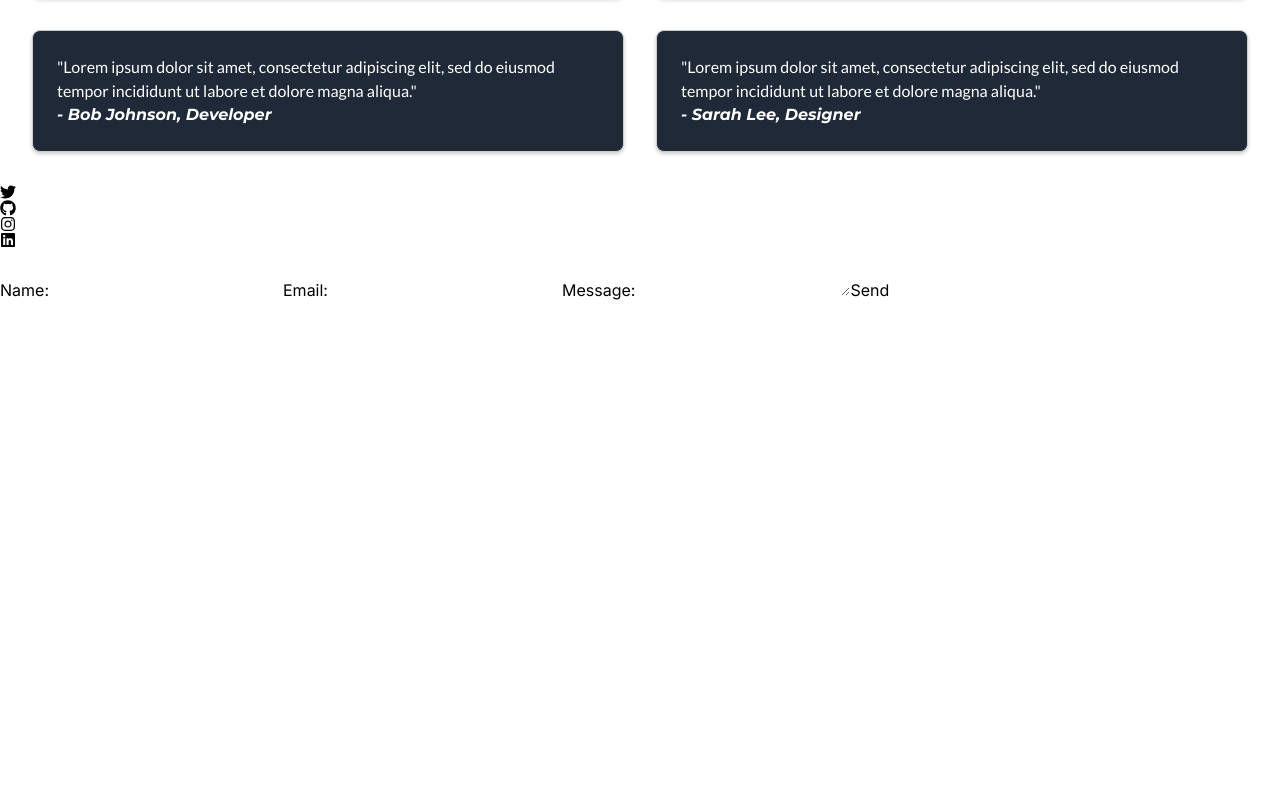
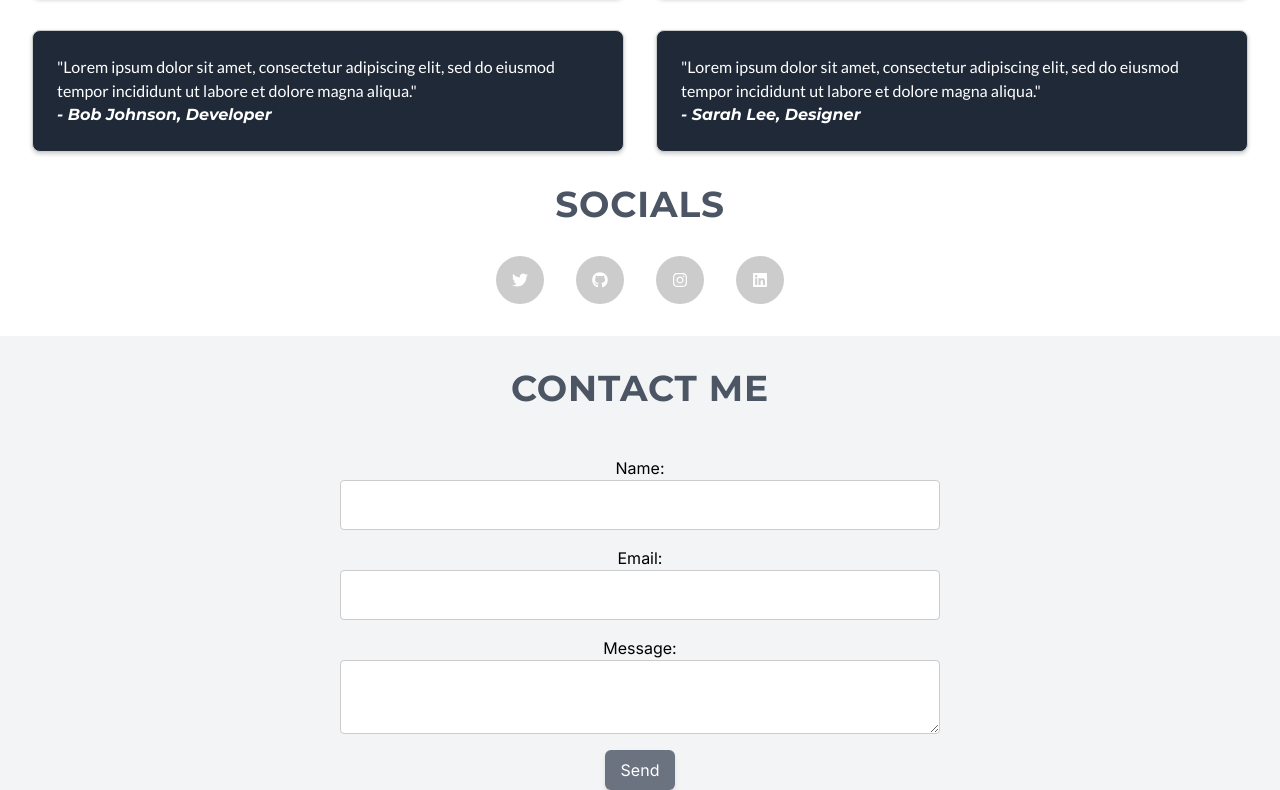
Before and after one commit to Bradley-Hill/bradley-hill-portfolio, a Next.js app in the folder bradley-portfolio/: page / in a window 1280 px wide. Shown: the part 624-1414 px from the top of the page. Before the commit the page ends 926 px from the top, so only its background shows below. Built offline with nearby package versions, Linux system fonts and the light colour scheme.

Commit message:
added some form validation for teh email input and sticky navbar

```diff
--- a/bradley-portfolio/src/app/globals.css
+++ b/bradley-portfolio/src/app/globals.css
@@ -21,3 +21,8 @@ h6 {
 p {
   font-family: "Lato", sans-serif;
 }
+
+#Navbar {
+  position: sticky;
+  top: 0;
+}
--- /dev/null
+++ b/bradley-portfolio/src/app/styles/Contact.css
@@ -0,0 +1,65 @@
+form {
+  display: flex;
+  flex-direction: column;
+  justify-content: center;
+  align-items: center;
+}
+
+form input[type="text"],
+form input[type="email"],
+form textarea {
+  width: 100%;
+  padding: 12px;
+  border: 1px solid #ccc;
+  border-radius: 4px;
+  box-sizing: border-box;
+  margin-bottom: 16px;
+}
+
+form input[type="submit"] {
+  background-color: #4caf50;
+  color: white;
+  padding: 12px 20px;
+  border: none;
+  border-radius: 4px;
+  cursor: pointer;
+}
+
+.social-media {
+  display: flex;
+  justify-content: center;
+  margin-top: 2rem;
+}
+
+.social-media a {
+  display: flex;
+  justify-content: center;
+  align-items: center;
+  width: 48px;
+  height: 48px;
+  margin: 0 16px;
+  border-radius: 50%;
+  background-color: #ccc;
+  color: #fff;
+  text-decoration: none;
+  transition: background-color 0.3s ease-in-out;
+}
+
+.social-media a:hover {
+  @apply bg-gray-800;
+}
+
+/* Button Styling */
+.submit-btn {
+  @apply px-4 py-2 bg-gray-500 text-white rounded-md transition-all duration-300 ease-in-out shadow-md focus:outline-none focus:shadow-outline-blue;
+}
+
+/* Hover and Active States */
+.submit-btn:hover,
+.submit-btn:active {
+  @apply bg-gray-800; /* Darker background color on hover and active */
+}
+
+#contact {
+  padding: 2rem;
+}
--- a/bradley-portfolio/src/components/Contact.tsx
+++ b/bradley-portfolio/src/components/Contact.tsx
@@ -1,3 +1,4 @@
+import "../app/styles/Contact.css";
 import { FaTwitter, FaGithub, FaInstagram, FaLinkedin } from "react-icons/fa";
 import emailjs from "emailjs-com";
 import { useState } from "react";
@@ -7,8 +8,19 @@ export default function Contact() {
   const [email, setEmail] = useState("");
   const [message, setMessage] = useState("");
 
+  function validateEmail(email: string) {
+    var re = /\S+@\S+\.\S+/;
+    return re.test(email);
+  }
+
   function handleSubmit(e: React.FormEvent<HTMLFormElement>) {
     e.preventDefault();
+
+    if (!validateEmail(email)) {
+      alert("Invalid email address");
+      return;
+    }
+
     emailjs
       .sendForm(
         "service_b6knv4a",
@@ -31,21 +43,49 @@ export default function Contact() {
 
   return (
     <>
-      <div>
-        <a href="https://twitter.com/YOUR_TWITTER_HANDLE">
+      <div
+        className="lg:text-center"
+        style={{ marginBottom: "1rem", textAlign: "center" }}
+      >
+        <h2 className="text-4xl text-gray-600 font-bold tracking-wide uppercase">
+          Socials
+        </h2>
+      </div>
+      <div className="social-media" style={{ marginBottom: "2rem" }}>
+        <a href="https://twitter.com/KingmObYojimbo">
           <FaTwitter />
         </a>
-        <a href="https://github.com/YOUR_GITHUB_HANDLE">
+        <a href="https://github.com/Bradley-Hill">
           <FaGithub />
         </a>
-        <a href="https://www.instagram.com/YOUR_INSTAGRAM_HANDLE/">
+        <a href="https://www.instagram.com/hill.bradley/">
           <FaInstagram />
         </a>
-        <a href="https://www.linkedin.com/in/YOUR_LINKEDIN_HANDLE/">
+        <a href="https://www.linkedin.com/in/bradley-michael-hill/">
           <FaLinkedin />
         </a>
       </div>
-      <form onSubmit={handleSubmit}>
+      <div className="bg-gray-100">
+        <div
+          className="lg:text-center"
+          style={{ marginBottom: "1rem", textAlign: "center" }}
+        >
+          <h2
+            id="contact"
+            className="text-4xl text-gray-600 font-bold tracking-wide uppercase"
+          >
+            Contact Me
+          </h2>
+        </div>
+        <form
+          onSubmit={handleSubmit}
+          style={{
+            maxWidth: "600px",
+            maxHeight: "350px",
+            margin: "0 auto",
+            padding: 0,
+          }}
+        >
           <label htmlFor="name">Name:</label>
           <input
             type="text"
@@ -72,8 +112,11 @@ export default function Contact() {
             onChange={(e) => setMessage(e.target.value)}
             required
           />
-        <button type="submit">Send</button>
+          <button className="submit-btn" type="submit">
+            Send
+          </button>
         </form>
+      </div>
     </>
   );
 }
--- a/bradley-portfolio/src/components/Navbar.tsx
+++ b/bradley-portfolio/src/components/Navbar.tsx
@@ -8,7 +8,10 @@ export default function Navbar() {
   };
 
   return (
-    <nav className="flex items-center justify-between flex-wrap bg-gray-800 p-6">
+    <nav
+      id="Navbar"
+      className="flex items-center justify-between flex-wrap bg-gray-800 p-6"
+    >
       <div className="flex items-center flex-shrink-0 text-white mr-6">
         <span className="font-semibold text-xl tracking-tight">
           Bradley M. Hill
--- a/bradley-portfolio/tailwind.config.ts
+++ b/bradley-portfolio/tailwind.config.ts
@@ -13,6 +13,9 @@ const config: Config = {
         'gradient-conic':
           'conic-gradient(from 180deg at 50% 50%, var(--tw-gradient-stops))',
       },
+      boxShadow: {
+        'outline-blue': '0 0 0 3px rgba(66, 153, 225, 0.5)',
+      },
     },
   },
   plugins: [],
```
Lines whose indentation alone changed are shown as unchanged.
